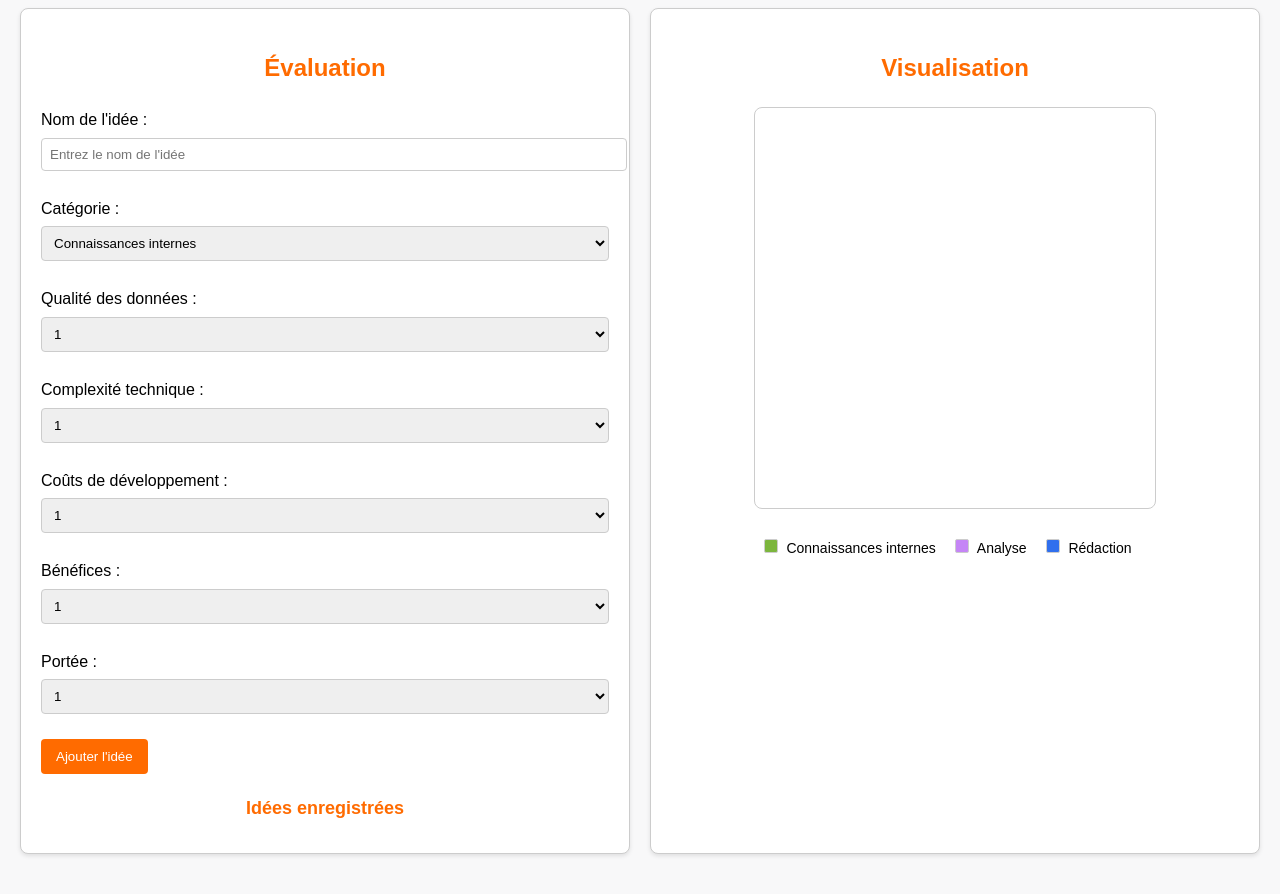
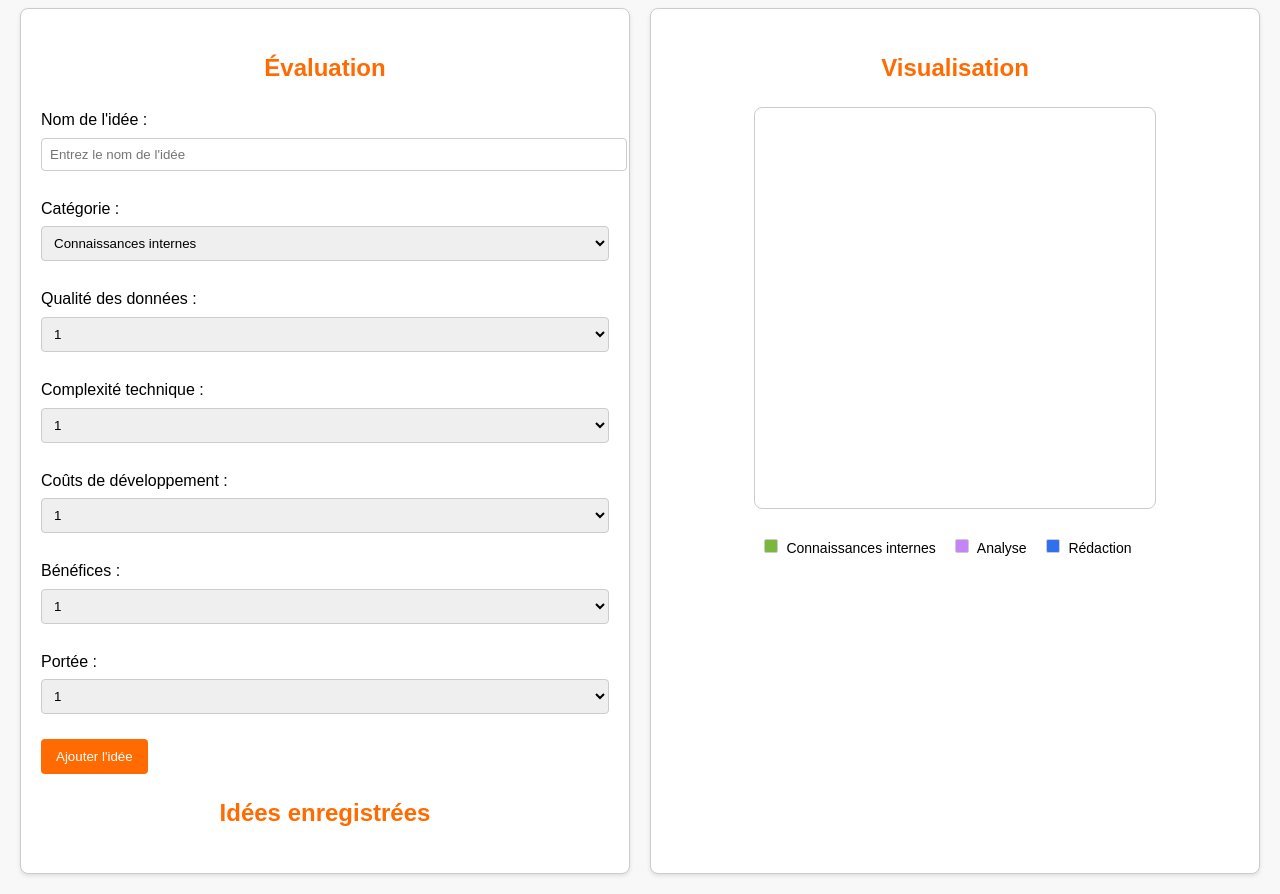
Before and after one commit to Matche/Product-scores, a plain HTML site: page index.html in a window 1280 px wide. Shown: the part 86-980 px from the top of the page. Drawn offline with Linux system fonts and the light colour scheme; a web font is replaced by a local one.

Commit message:
index.html

```diff
--- a/index.html
+++ b/index.html
@@ -81,11 +81,6 @@
 
     .saved-ideas-container {
       margin-top: 20px;
-    }
-
-    .saved-ideas-container h2 {
-      font-size: 18px;
-      margin-bottom: 10px;
     }
 
     .idea-card {
@@ -261,8 +256,9 @@
   <!-- Firebase Script -->
   <script type="module">
     import { initializeApp } from "https://www.gstatic.com/firebasejs/11.1.0/firebase-app.js";
-    import { getDatabase, ref, push, onValue } from "https://www.gstatic.com/firebasejs/11.1.0/firebase-database.js";
+    import { getDatabase, ref, push, onValue, update } from "https://www.gstatic.com/firebasejs/11.1.0/firebase-database.js";
 
+    // Firebase Configuration
     const firebaseConfig = {
       apiKey: "AIza...",
     };
```
